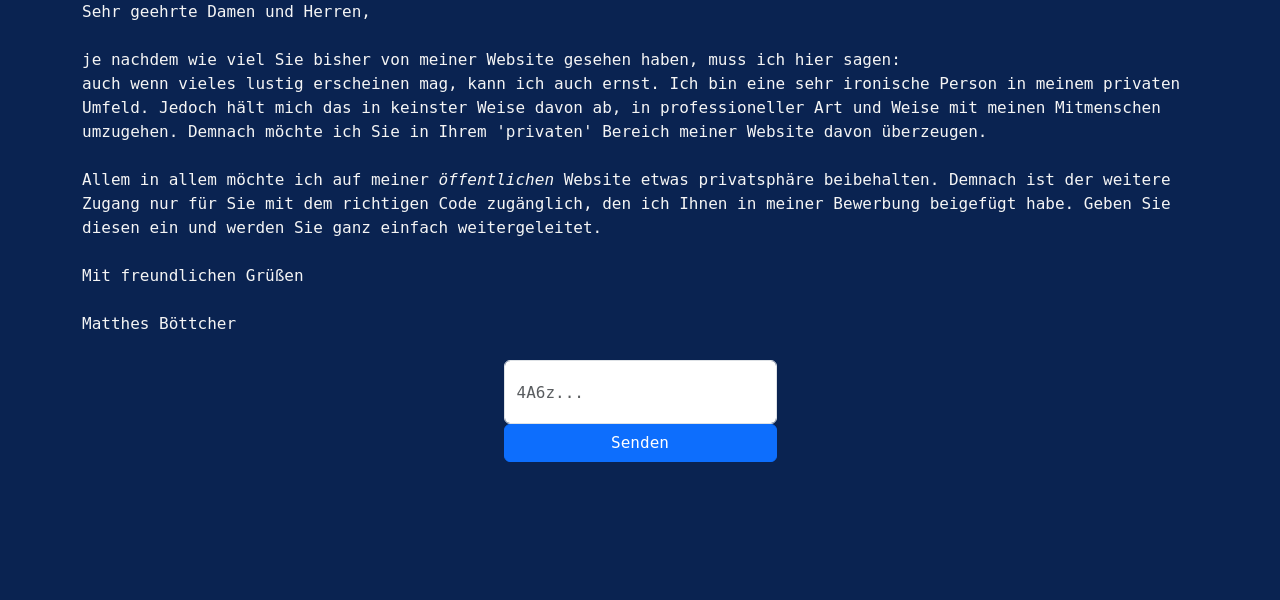
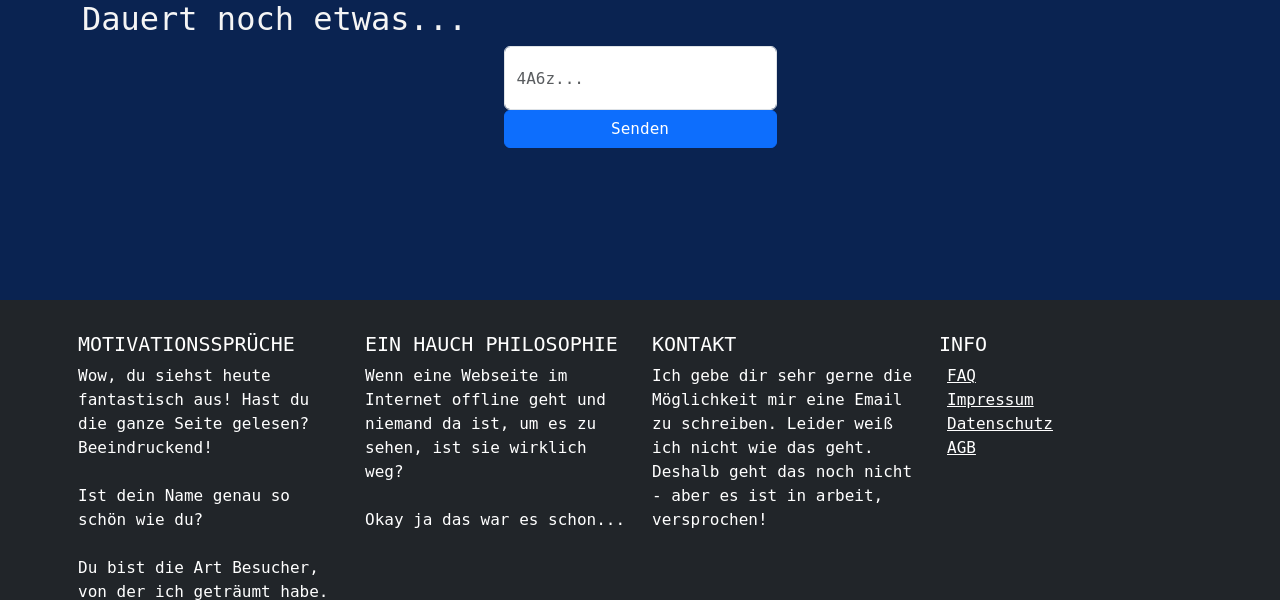
Before and after one commit to mb03k/Website, a PHP site: page /portfolio/index.php in a window 1280 px wide. Shown: the part 73-673 px from the top of the page. Run offline with PHP 8.4, Linux system fonts and the light colour scheme.

Commit message:
Text versteckt und temporaere Meldung 'dauert noch..' eingefuegt

```diff
--- a/portfolio/index.php
+++ b/portfolio/index.php
@@ -22,27 +22,26 @@
         <?php include '../html/header.php'; ?>
 
         <div class="container">
-            <div class="">Sehr geehrte Damen und Herren,
-                <br>
-                <br>
+            <h2>Dauert noch etwas...</h2>
+            <div class="" hidden>Sehr geehrte Damen und Herren,
+
                 je nachdem wie viel Sie bisher von meiner Website gesehen haben, muss ich hier sagen:
-                <br>
+
                 auch wenn vieles lustig erscheinen mag, kann ich auch ernst. Ich bin eine sehr ironische
                 Person in meinem privaten Umfeld. Jedoch hält mich das in keinster Weise davon ab, in
                 professioneller Art und Weise mit meinen Mitmenschen umzugehen.
                 Demnach möchte ich Sie in Ihrem 'privaten' Bereich meiner Website davon überzeugen.
-                <br><br>
+
                 Allem in allem möchte ich auf meiner <i>öffentlichen</i> Website etwas privatsphäre
                 beibehalten. Demnach ist der weitere Zugang nur für Sie mit dem richtigen
                 Code zugänglich, den ich Ihnen in meiner Bewerbung beigefügt habe.
                 Geben Sie diesen ein und werden Sie ganz einfach weitergeleitet.
 
-                <br><br>
 
                 Mit freundlichen Grüßen
-                <br><br>
+
                 Matthes Böttcher
-                <br><br>
+
             </div>
 
             <div class="container d-flex flex-column">
```
